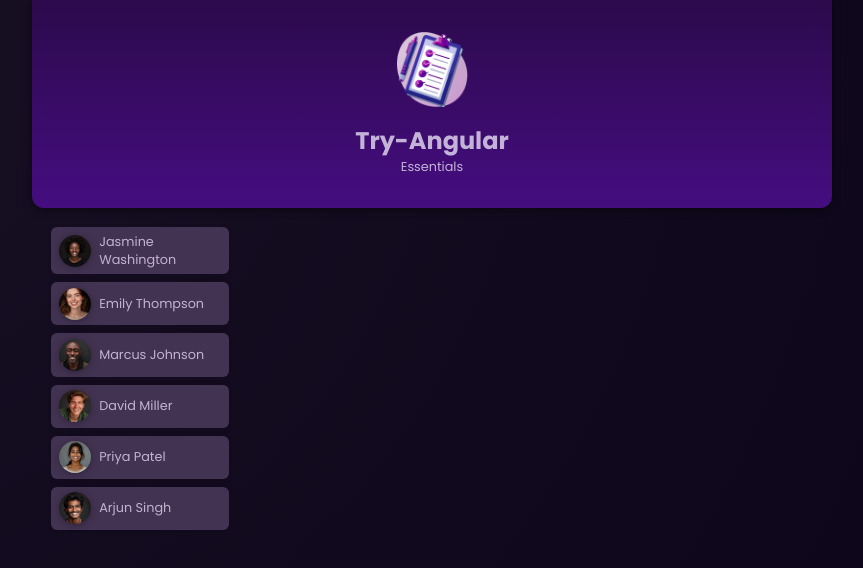
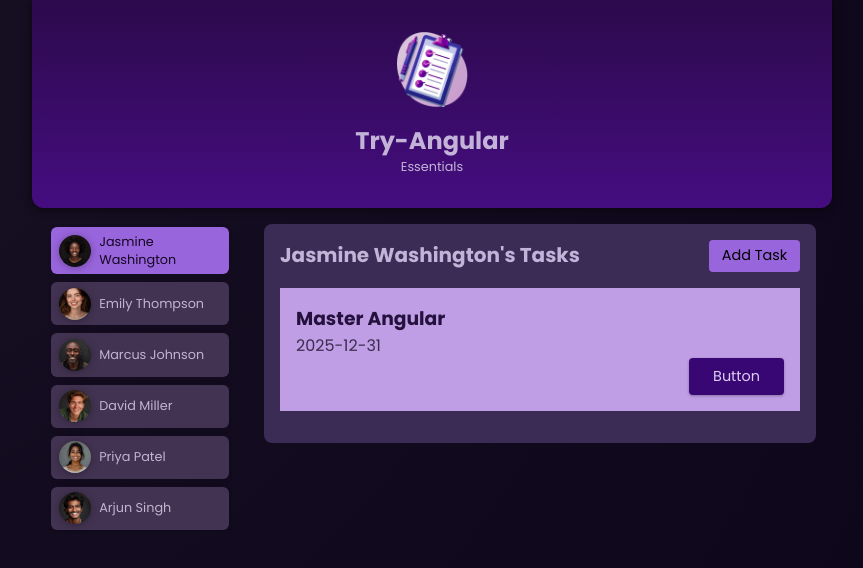
Before and after one commit to thegroosalugg/tryAngular, an Angular app in the folder 01-Essentials/: page / in a window 1280 px wide. Both pictures are taken after a click on the item "Jasmine Washington". Shown: the top 568 px of the page, without its empty margins (208-1071 px from the left). Built offline with nearby package versions, Linux system fonts and the light colour scheme.

Commit message:
added user tasks component

```diff
--- a/01-Essentials/src/app/app.component.html
+++ b/01-Essentials/src/app/app.component.html
@@ -1,7 +1,9 @@
 <app-header></app-header>
 <main>
-  <app-user
-     [users]="users"
-    (select)="onSelect($event)"
-  ></app-user>
+  <app-user [users]="users" (select)="onSelect($event)"></app-user>
+  @if (user) {
+    <app-tasks [user]="user"></app-tasks>
+  } @else {
+    <p id="fallback">Click a button!</p>
+  }
 </main>
--- a/01-Essentials/src/app/app.component.ts
+++ b/01-Essentials/src/app/app.component.ts
@@ -4,18 +4,21 @@ import { HeaderComponent } from './header/header.component';
 import { UserComponent } from './user/user.component';
 import { USERS } from '../data/users';
 import { User } from './models/User';
+import { TasksComponent } from './tasks/tasks.component';
 
 @Component({
      selector: 'app-root',
-      imports: [HeaderComponent, UserComponent],
+      imports: [HeaderComponent, UserComponent, TasksComponent],
   templateUrl: './app.component.html',
      styleUrl: './app.component.scss'
 })
+
 export class AppComponent {
   title = '01-Essentials';
   users = USERS
+  user: User | null = null;
 
   onSelect(user: User) {
-    console.log(user);
+    this.user = user;
   }
 }
--- /dev/null
+++ b/01-Essentials/src/app/tasks/tasks.component.html
@@ -0,0 +1,21 @@
+<section id="tasks">
+  <header>
+    <h2>{{ user().name }}'s Tasks</h2>
+    <button>Add Task</button>
+  </header>
+  @if (userTasks().length > 0) {
+    <ul>
+      @for (task of userTasks(); track task.id) {
+        <li>
+          <h3>{{ task.title }}</h3>
+          <time>{{ task.dueDate }}</time>
+          <div class="actions">
+            <button>Button</button>
+          </div>
+        </li>
+      }
+    </ul>
+  } @else {
+    <div>{{ userTasks().length }} tasks</div>
+  }
+</section>
--- /dev/null
+++ b/01-Essentials/src/app/tasks/tasks.component.scss
@@ -0,0 +1,91 @@
+#tasks {
+  padding: 1rem;
+  border-radius: 8px;
+  max-height: 60vh;
+  overflow: auto;
+  background-color: #3a2c54;
+}
+
+header {
+  display: flex;
+  justify-content: space-between;
+  align-items: flex-start;
+  gap: 1rem;
+
+  h2 {
+    margin: 0;
+    font-size: 0.9rem;
+    width: 60%;
+    text-wrap: balance;
+  }
+
+  button {
+    font: inherit;
+    cursor: pointer;
+    background-color: #9965dd;
+    border-radius: 4px;
+    border: none;
+    padding: 0.35rem 0.8rem;
+    font-size: 0.9rem;
+
+    &:hover,
+    &.active {
+      background-color: #a565dd;
+    }
+  }
+}
+
+ul {
+  list-style: none;
+  margin: 1rem 0;
+  padding: 0;
+  display: flex;
+  flex-direction: column;
+  gap: 1rem;
+  max-height: 50vh;
+  overflow: auto;
+
+  li {
+    padding: 1rem;
+    color: #25113d;
+    background-color: #bf9ee5;
+
+    h3 {
+      margin: 0;
+    }
+
+    time {
+      color: #3c2c50;
+    }
+  }
+}
+
+.actions {
+  text-align: right;
+  margin: 0;
+
+  button {
+    font: inherit;
+    font-size: 0.9rem;
+    cursor: pointer;
+    background-color: #380774;
+    color: #decdf2;
+    border-radius: 4px;
+    padding: 0.5rem 1.5rem;
+    border: none;
+    box-shadow: 0 1px 3px rgba(0, 0, 0, 0.3);
+    transition: all 0.3s ease;
+
+    &:hover,
+    &.active {
+      background-color: #4a0774;
+      box-shadow: 0 1px 6px rgba(0, 0, 0, 0.3);
+    }
+  }
+}
+
+@media (min-width: 768px) {
+  header h2 {
+    font-size: 1.25rem;
+  }
+}
--- /dev/null
+++ b/01-Essentials/src/app/tasks/tasks.component.ts
@@ -0,0 +1,16 @@
+import { Component, computed, input } from '@angular/core';
+import { User } from '../models/User';
+import { TASKS } from '../../data/tasks';
+
+@Component({
+     selector: 'app-tasks',
+      imports: [],
+  templateUrl: './tasks.component.html',
+     styleUrl: './tasks.component.scss'
+})
+
+export class TasksComponent {
+  user  = input.required<User>();
+  tasks = TASKS
+  userTasks = computed(() => this.tasks.filter(task => task.userId === this.user().id));
+}
--- a/01-Essentials/src/app/user/user.component.html
+++ b/01-Essentials/src/app/user/user.component.html
@@ -1,7 +1,9 @@
 <ul>
   <!-- signal values must all be called as functions(), zone.js values as props -->
-  <li *ngFor="let user of users()" (click)="selectUser(user)">
-    <img [src]="'/users/' + user.img" [alt]="user.name" />
-    <span>{{ user.name }}</span>
-  </li>
+  @for (user of users(); track user.id) {
+    <li [ngClass]="{ active: isActive === user }" (click)="selectUser(user)">
+      <img [src]="'/users/' + user.img" [alt]="user.name" />
+      <span>{{ user.name }}</span>
+    </li>
+  }
 </ul>
--- a/01-Essentials/src/app/user/user.component.scss
+++ b/01-Essentials/src/app/user/user.component.scss
@@ -11,7 +11,6 @@ ul {
   display: flex;
   gap: 0.5rem;
   overflow: auto;
-}
 
   li {
     display: flex;
@@ -28,11 +27,9 @@ li {
     width: 100%;
     min-width: 10rem;
     text-align: left;
-}
 
-button:hover,
-button:active,
-.active {
+    &:hover,
+    &.active {
       background-color: #9965dd;
       color: #150722;
     }
@@ -51,6 +48,8 @@ span {
       font-size: 0.8rem;
       font-weight: normal;
     }
+  }
+}
 
 @media (min-width: 768px) {
   ul {
--- a/01-Essentials/src/app/user/user.component.ts
+++ b/01-Essentials/src/app/user/user.component.ts
@@ -1,10 +1,10 @@
-import { Component, computed, EventEmitter, Input, input, output, Output } from '@angular/core';
-import { NgFor } from '@angular/common';
+import { Component, input, output } from '@angular/core';
+import { NgClass } from '@angular/common';
 import { User } from '../models/User';
 
 @Component({
      selector: 'app-user',
-      imports: [NgFor],
+      imports: [NgClass],
   templateUrl: './user.component.html',
      styleUrl: './user.component.scss',
 })
@@ -12,8 +12,10 @@ import { User } from '../models/User';
 export class UserComponent {
   users  = input.required<User[]>();
   select = output<User>();
+  isActive: User | null = null;
 
   selectUser(user: User) { // user() when using signals. Remove () when using @decorators
+    this.isActive = user;  // Set the selected user as active in local state
     this.select.emit(user); // emit event to parent component
   }
 }
--- /dev/null
+++ b/01-Essentials/src/data/tasks.ts
@@ -0,0 +1,25 @@
+export const TASKS = [
+  {
+         id: 't1',
+     userId: 'u1',
+      title: 'Master Angular',
+    summary:
+      'Learn all the basic and advanced features of Angular & how to apply them.',
+    dueDate: '2025-12-31',
+  },
+  {
+         id: 't2',
+     userId: 'u3',
+      title: 'Build first prototype',
+    summary: 'Build a first prototype of the online shop website',
+    dueDate: '2024-05-31',
+  },
+  {
+         id: 't3',
+     userId: 'u3',
+      title: 'Prepare issue template',
+    summary:
+      'Prepare and describe an issue template which will help with project management',
+    dueDate: '2024-06-15',
+  },
+]
```
Also changed, not shown: 2 other files (tests, documents, lock files or other folders). Lines whose indentation alone changed are shown as unchanged.
